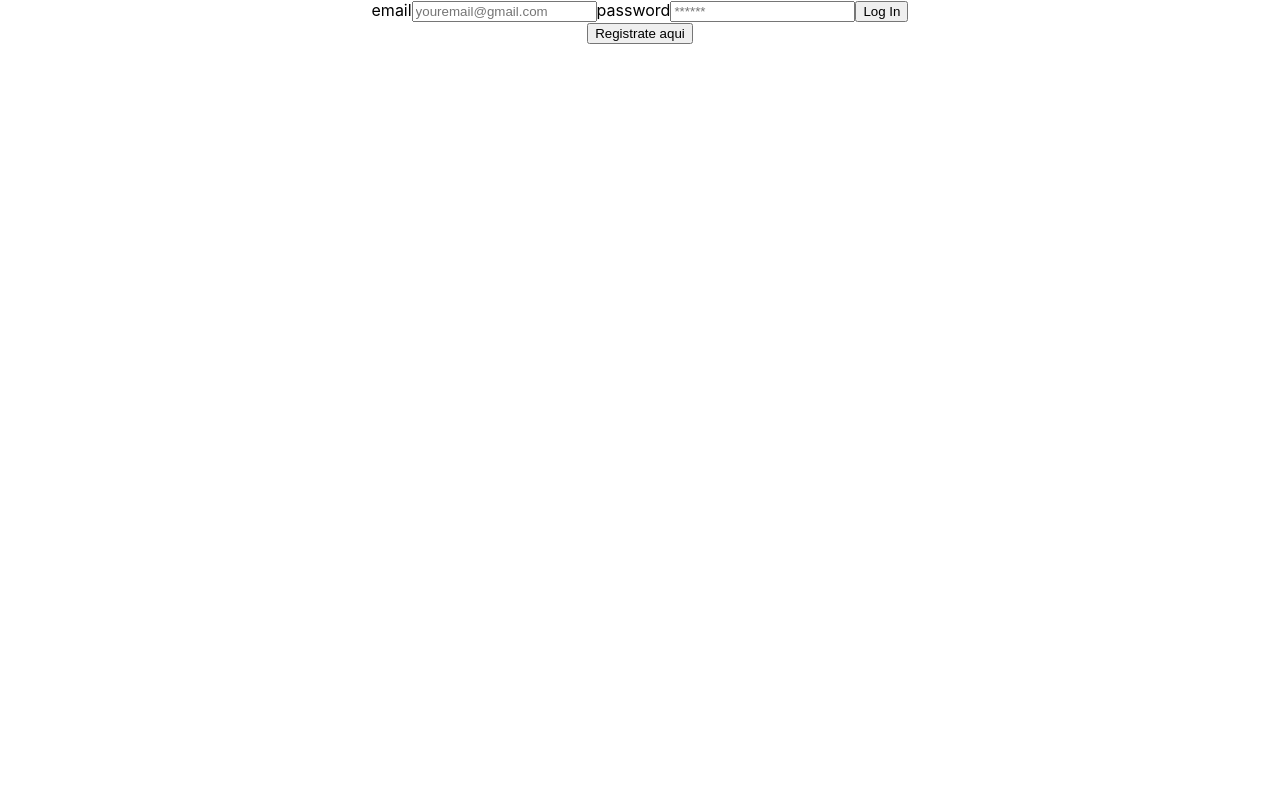
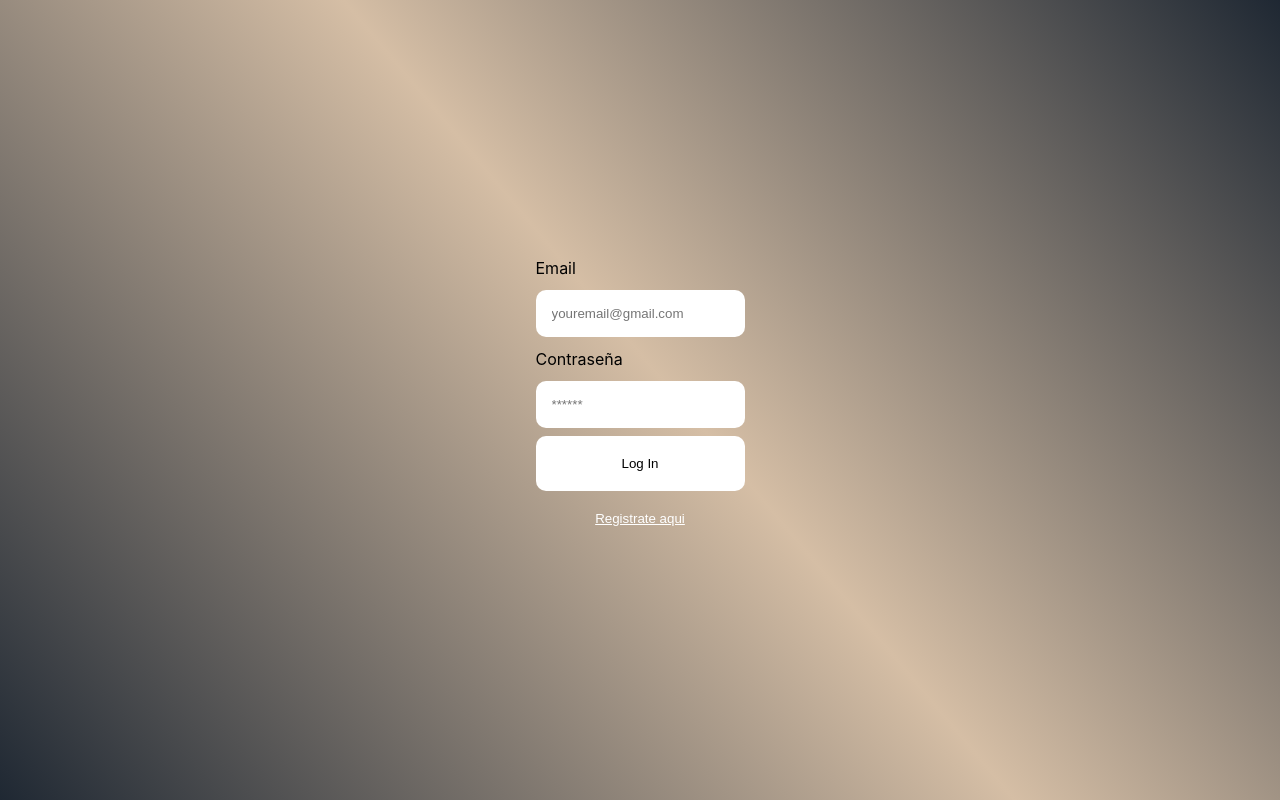
Before and after one commit to tomasbriones/rampage_lab, a React (Create React App) app in the folder lab/: page / in a window 1280 px wide. Built offline with nearby package versions, Linux system fonts and the light colour scheme.

Commit message:
register + css

```diff
--- a/lab/src/App.css
+++ b/lab/src/App.css
@@ -1,38 +1,40 @@
 .App {
   text-align: center;
+  display: flex;
+  min-height: 100vh;
+  align-items: center;
+  justify-content: center;
+  background-image: linear-gradient(950deg,#1F2833,#D5BEA5 48%,#1F2833);
 }
 
-.App-logo {
-  height: 40vmin;
-  pointer-events: none;
+.auth-form.container, .login-form, .register-form {
+  display: flex;
+  flex-direction: column;
 }
 
-@media (prefers-reduced-motion: no-preference) {
-  .App-logo {
-    animation: App-logo-spin infinite 20s linear;
-  }
+label {
+  align-items: center;
+  text-align: left;
+  padding: 0.25rem 0;
 }
 
-.App-header {
-  background-color: #282c34;
-  min-height: 100vh;
-  display: flex;
-  flex-direction: column;
-  align-items: center;
-  justify-content: center;
-  font-size: calc(10px + 2vmin);
-  color: white;
+input {
+  margin: 0.5rem 0;
+  padding: 1rem;
+  border: none;
+  border-radius: 10px;
 }
 
-.App-link {
-  color: #61dafb;
+button {
+  border: none;
+  background-color: white;
+  padding: 20px;
+  border-radius: 10px;
+  cursor: pointer;
 }
 
-@keyframes App-logo-spin {
-  from {
-    transform: rotate(0deg);
-  }
-  to {
-    transform: rotate(360deg);
-  }
+.link-btn {
+  background: none;
+  color: white;
+  text-decoration: underline;
 }
--- a/lab/src/App.js
+++ b/lab/src/App.js
@@ -1,12 +1,22 @@
-import logo from './logo.svg';
+import React, { useState } from "react";
+
 import './App.css';
 import { Login } from './Login';
 import { Register } from './Register';
 
 function App() {
+  const [ currentForm, setCurrentForm ] = useState('login');
+
+  const toggleForm = (formName) => {
+    setCurrentForm(formName);
+  }
+
   return (
     <div className="App">
-      <Login/>
+      {
+        currentForm === "login" ? <Login onFormSwitch={toggleForm}/> : <Register onFormSwitch={toggleForm}/>
+      }
+
     </div>
   );
 }
--- a/lab/src/Login.jsx
+++ b/lab/src/Login.jsx
@@ -1,23 +1,25 @@
 import React, { useState } from "react";
 
-export const Login = () => {
+export const Login = (props) => {
+
     const [email, setEmail] = useState('');
     const [pass, setPass] = useState('');
+
     const handleSubmit = (e) => {
         e.preventDefault();
         console.log(email);
     }
 
     return (
-        <>
-            <form onSubmit={handleSubmit}>
-            <label htmlFor="email">email</label>
-            <input value= {email} onChange={(e) => setEmail(e.target.value)} type="email" placeholder="youremail@gmail.com" id="email" name="email" />
-            <label htmlFor="password">password</label>
-            <input value= {pass} onChange={(e) => setPass(e.target.value)} type="password" placeholder="******" id="password" name="password" />
-            <button type="submit">Log In</button>
-        </form>
-            <button>Registrate aqui</button>
-        </>
+        <div className="auth-form-container">
+            <form className="login-form" onSubmit={handleSubmit}>
+                <label htmlFor="email">Email</label>
+                <input value= {email} onChange={(e) => setEmail(e.target.value)} type="email" placeholder="youremail@gmail.com" id="email" name="email" />
+                <label htmlFor="password">Contraseña</label>
+                <input value= {pass} onChange={(e) => setPass(e.target.value)} type="password" placeholder="******" id="password" name="password" />
+                <button type="submit">Log In</button>
+            </form>
+            <button className="link-btn" onClick={() => props.onFormSwitch('register')}>Registrate aqui</button>
+        </div>
     )
 }
--- a/lab/src/Register.jsx
+++ b/lab/src/Register.jsx
@@ -1,5 +1,28 @@
-export const Register = () => {
+import React, { useState } from "react";
+
+export const Register = (props) => {
+
+    const [email, setEmail] = useState('');
+    const [pass, setPass] = useState('');
+    const [name, setName] = useState('');
+
+    const handleSubmit = (e) => {
+        e.preventDefault();
+        console.log(email);
+    }
+
     return (
-        <>Register</>
+        <div className="auth-form-container">
+            <form className="register-form" onSubmit={handleSubmit}>
+                <label htmlFor="Name">Nombre</label>
+                <input value= {name} onChange={(e) => setName(e.target.value)} type="name" placeholder="tu nombre aqui" id="name" name="name" />
+                <label htmlFor="email">Email</label>
+                <input value= {email} onChange={(e) => setEmail(e.target.value)} type="email" placeholder="youremail@gmail.com" id="email" name="email" />
+                <label htmlFor="password">Contraseña</label>
+                <input value= {pass} onChange={(e) => setPass(e.target.value)} type="password" placeholder="******" id="password" name="password" />
+                <button type="submit">Registrar</button>
+            </form>
+            <button className="link-btn" onClick={() => props.onFormSwitch('login')}>Ya tienes cuenta? Inicia sesion aqui</button>
+        </div>
     )
 }
```
